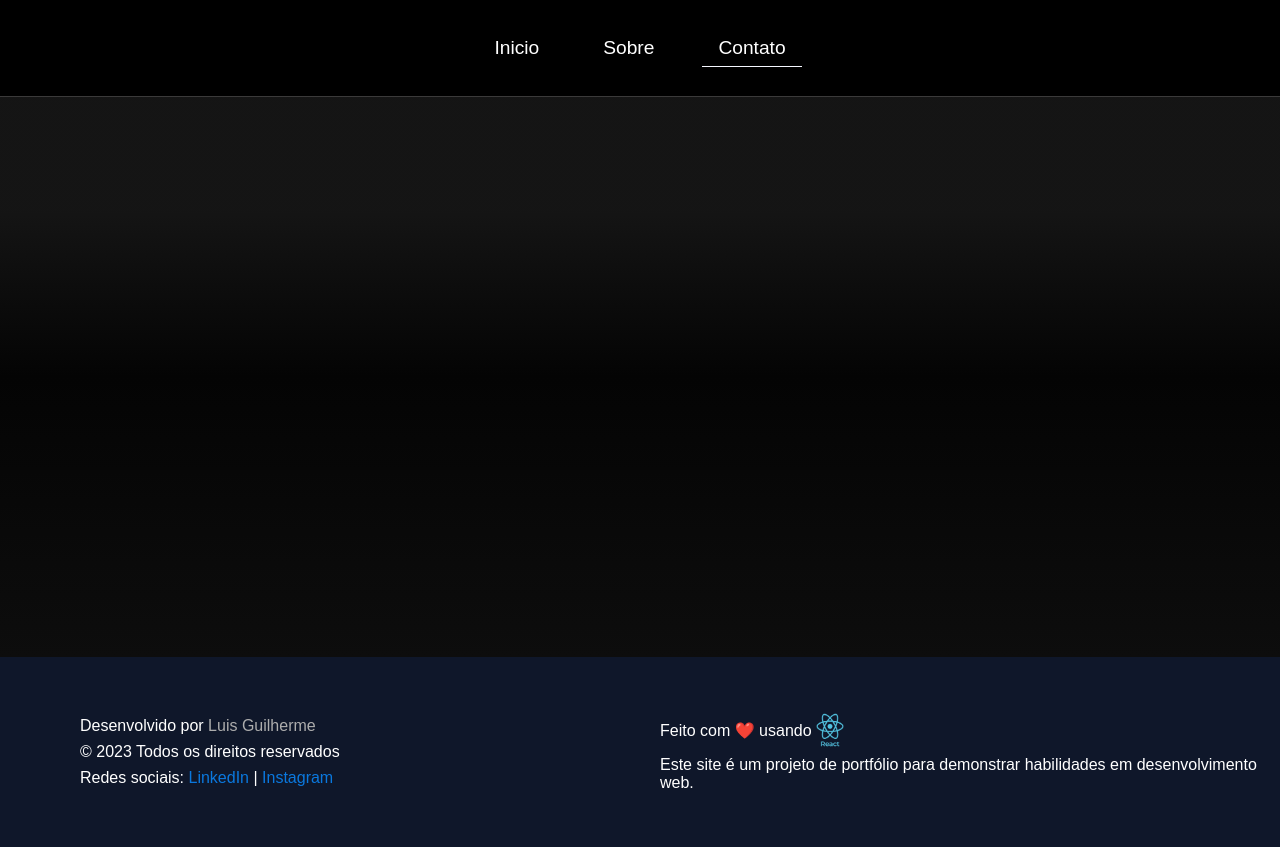
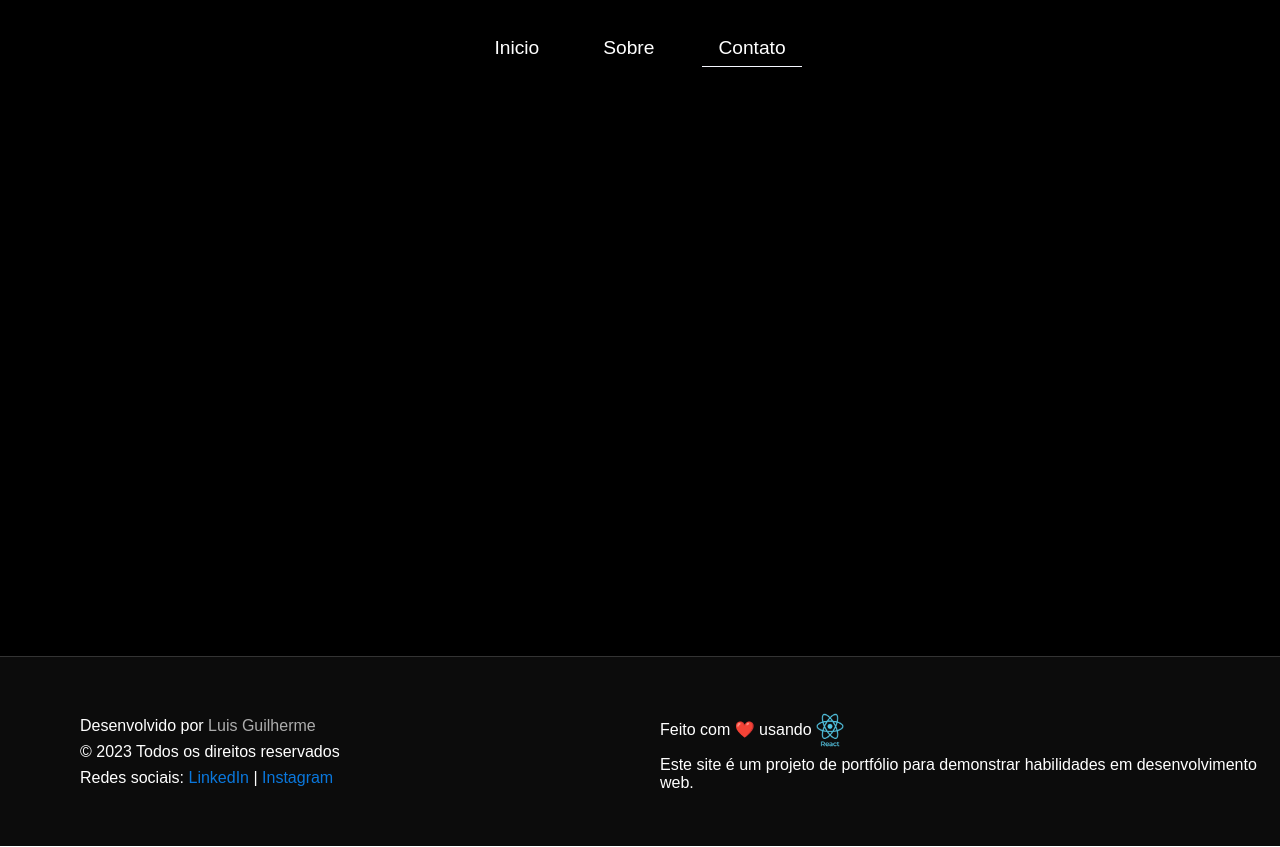
Before and after one commit to GuilhermeP18/primeiro-site-react, a React (Vite) app: page /contact in a window 1280 px wide. Built offline with nearby package versions, Linux system fonts and the light colour scheme.

Commit message:
Estilizado footer

```diff
--- a/src/components/Footer/footer.css
+++ b/src/components/Footer/footer.css
@@ -1,7 +1,8 @@
 .footer{
     height: 190px;
     width: 100%;
-    background-color: #0f172a;
+    border-top: 1px solid rgba(255, 253, 253, 0.164);
+    background-color: #000000f3;
     display: flex;
     overflow: hidden;
 }
@@ -32,8 +33,6 @@
     display: flex;
     align-items: center;
     justify-content: left;
-
-    background-color: #0f172a;
     color: white;
 }
 .rightContainer{
@@ -44,7 +43,7 @@
     display: flex;
     align-items: center;
     justify-content: center;
-    background-color: #0f172a;
+
 }
 .rightList li{
     display: flex;
--- a/src/components/Main/main.css
+++ b/src/components/Main/main.css
@@ -4,5 +4,5 @@
   align-items: center;
   justify-content: center;
   height: 70vh;
-  background: linear-gradient(180deg,rgba(13, 13, 13, 0.97) 20%, rgba(4, 4, 4, 1) 50%, rgba(13, 13, 13, 1) 100%);
+  background: #000000;
 }
--- a/src/components/Navbar/nav.css
+++ b/src/components/Navbar/nav.css
@@ -6,7 +6,7 @@
     background: #000000;
     overflow: hidden;
     padding: 3rem 0;
-    border-bottom: 0.5px solid #e2e0e042;
+
 }
 
 .navbar ul {
```
